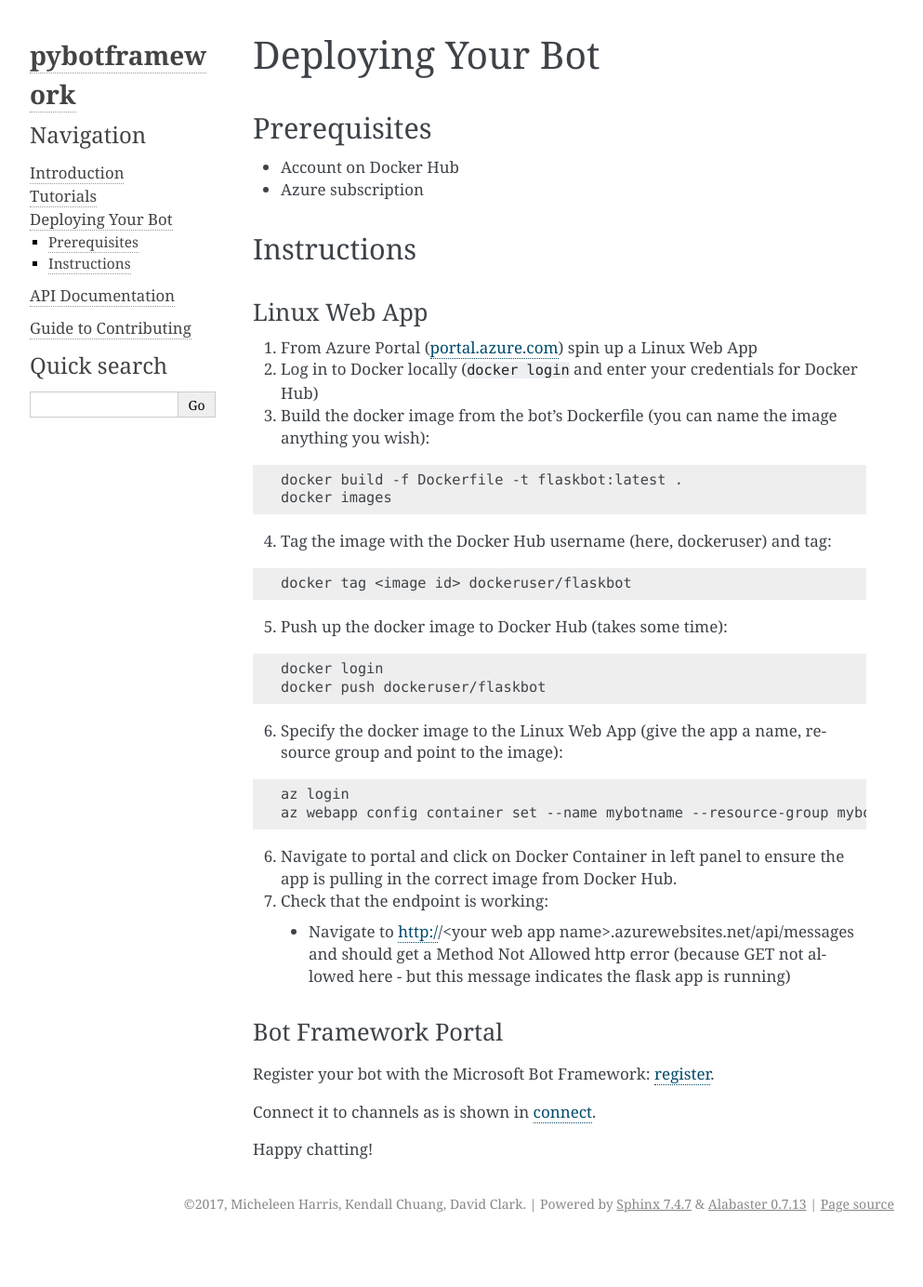
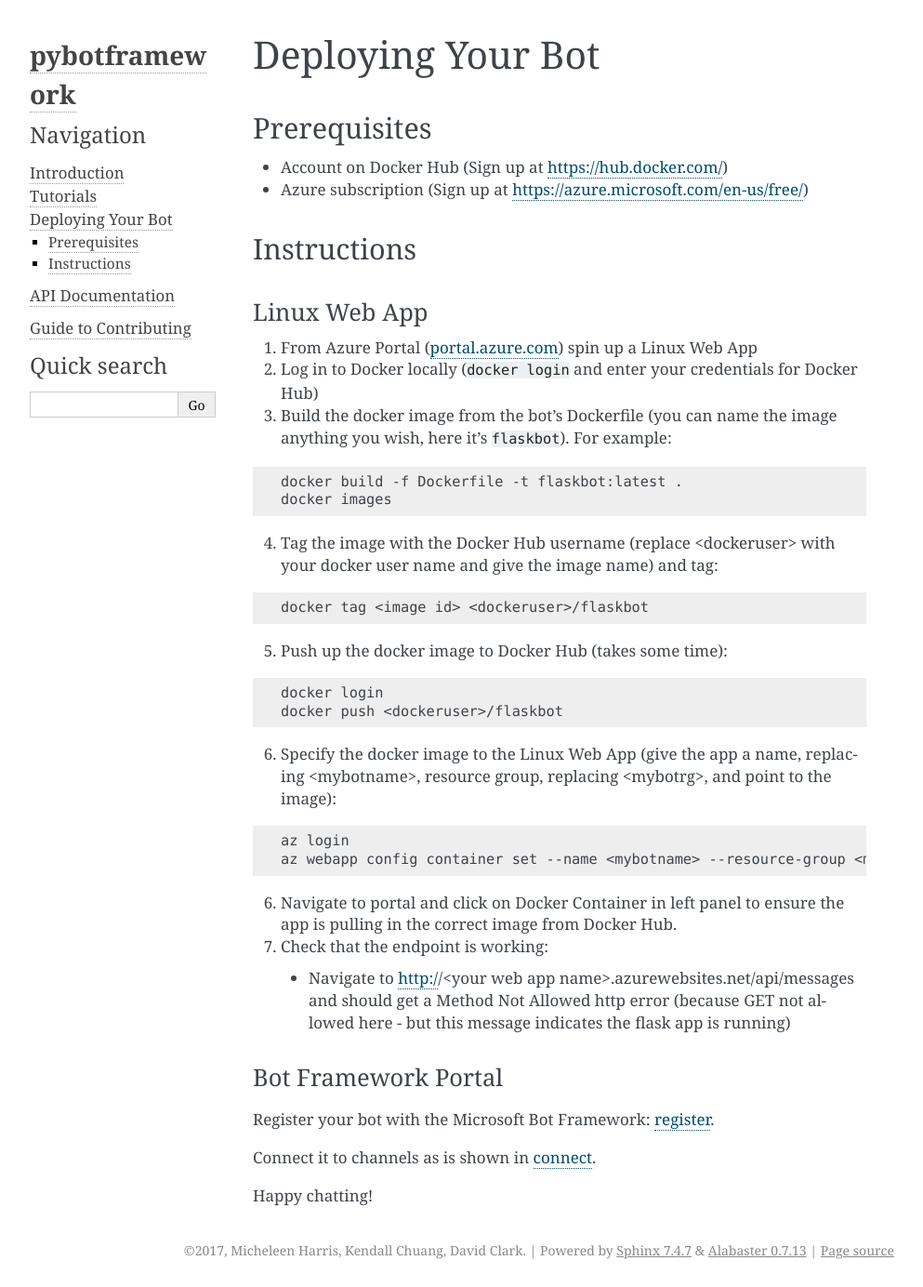
Before and after one commit to michhar/pybotframework, a Sphinx documentation site: the page built from docs/user/deployment.rst, in a window 1280 px wide. Shown: the whole page at 93% size, without its empty margins (148-1141 px from the left). Built offline with Sphinx 7.4.7, drawn with Linux system fonts in a browser that asks for light colours; before the commit the page ends 1334 px from its top, so only the background shows below that.

Commit message:
more generic command names

```diff
--- a/docs/user/deployment.rst
+++ b/docs/user/deployment.rst
@@ -7,8 +7,8 @@
 Prerequisites
 =============
 
-- Account on Docker Hub
-- Azure subscription
+- Account on Docker Hub (Sign up at `https://hub.docker.com/ <https://hub.docker.com/>`_)
+- Azure subscription (Sign up at `https://azure.microsoft.com/en-us/free/ <https://azure.microsoft.com/en-us/free/>`_)
 
 Instructions
 ============
@@ -18,32 +18,32 @@
 
 1.  From Azure Portal (`portal.azure.com <https://portal.azure.com>`_) spin up a Linux Web App
 2.  Log in to Docker locally (``docker login`` and enter your credentials for Docker Hub)
-3.  Build the docker image from the bot's Dockerfile (you can name the image anything you wish):
+3.  Build the docker image from the bot's Dockerfile (you can name the image anything you wish, here it's ``flaskbot``).  For example:
 
 .. code-block:: text
 
     docker build -f Dockerfile -t flaskbot:latest .
     docker images
 
-4.  Tag the image with the Docker Hub username (here, dockeruser) and tag:
+4.  Tag the image with the Docker Hub username (replace <dockeruser> with your docker user name and give the image name) and tag:
 
 .. code-block:: text
 
-    docker tag <image id> dockeruser/flaskbot
+    docker tag <image id> <dockeruser>/flaskbot
 
 5.  Push up the docker image to Docker Hub (takes some time):
 
 .. code-block:: text
 
     docker login
-    docker push dockeruser/flaskbot
+    docker push <dockeruser>/flaskbot
 
-6.  Specify the docker image to the Linux Web App (give the app a name, resource group and point to the image):
+6.  Specify the docker image to the Linux Web App (give the app a name, replacing <mybotname>, resource group, replacing <mybotrg>, and point to the image):
 
 .. code-block:: text
 
     az login
-    az webapp config container set --name mybotname --resource-group mybotrg --docker-registry-server-url dockeruser/flaskbot
+    az webapp config container set --name <mybotname> --resource-group <mybotrg> --docker-registry-server-url <dockeruser>/flaskbot
 
 6.  Navigate to portal and click on Docker Container in left panel to ensure the app is pulling in the correct image from Docker Hub.
 
```
